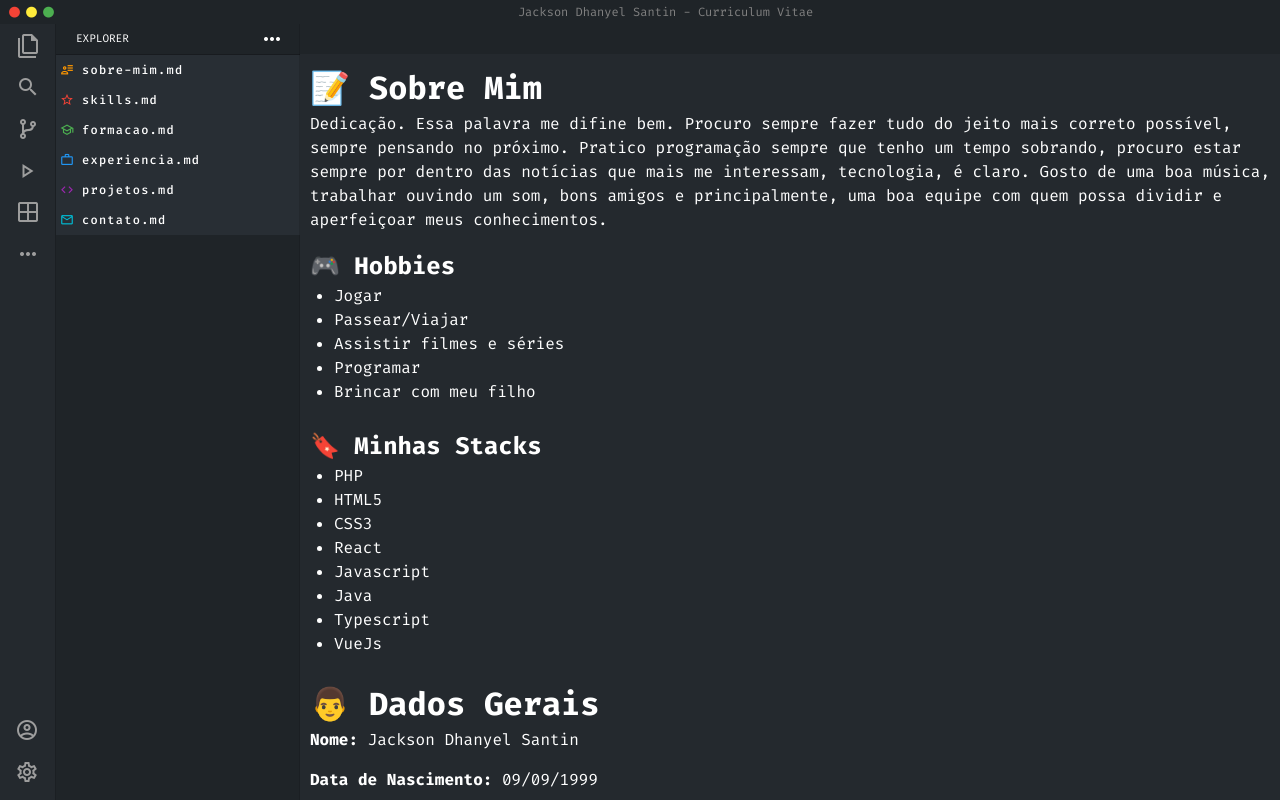
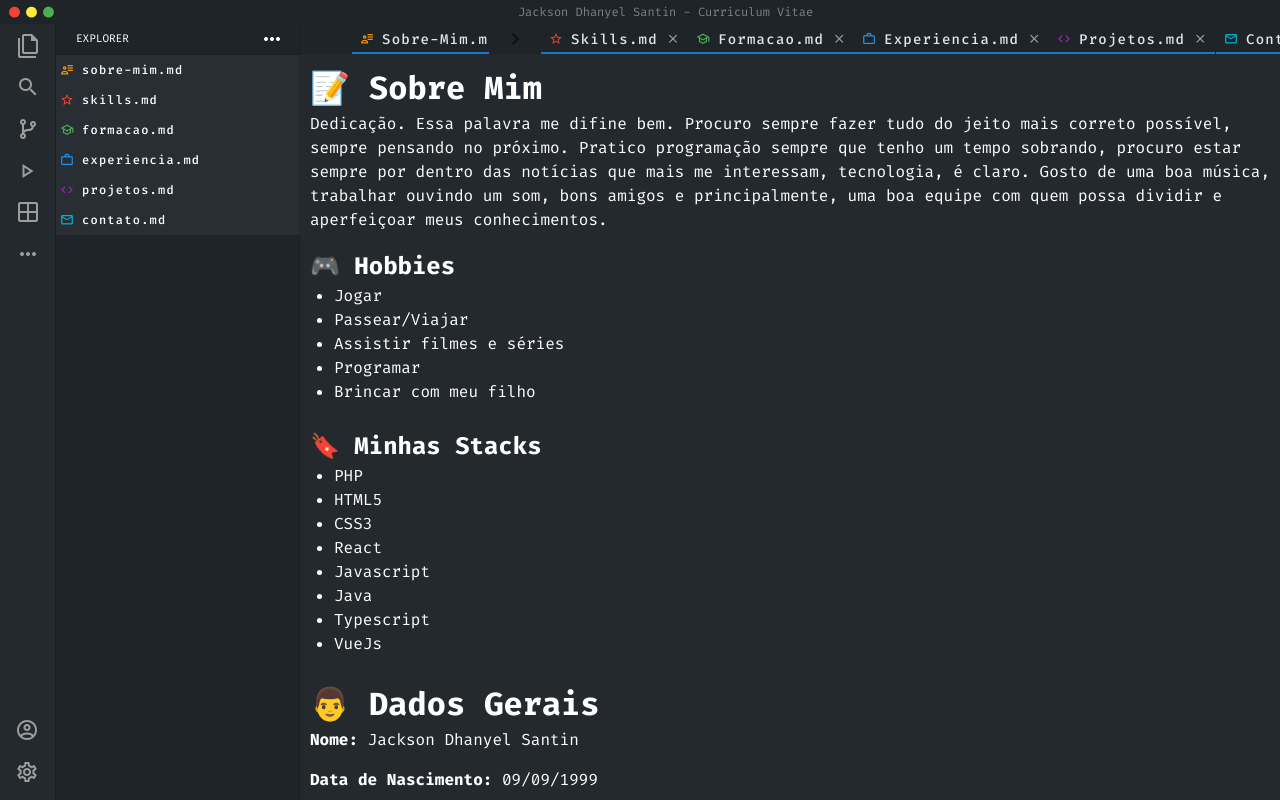
Before and after one commit to JacksonSantin/curriculum_vitae_atualizado, a Vue app: page / in a window 1280 px wide. Shown: the top 800 px of the page. Built offline with nearby package versions, Linux system fonts and the light colour scheme; what vue-sweetalert2 would draw is missing.

Commit message:
:sparkles: Feat: Adicionada abas

```diff
--- a/src/App.vue
+++ b/src/App.vue
@@ -8,9 +8,7 @@
       <side-bar />
     </v-navigation-drawer>
 
-    <main-vue>
-      <router-view></router-view>
-    </main-vue>
+    <main-vue />
   </v-app>
 </template>
 
--- a/src/components/app-bar.vue
+++ b/src/components/app-bar.vue
@@ -1,13 +1,37 @@
 <template>
-  <v-app-bar color="#1f2428" app clipped-right flat height="30"> </v-app-bar>
+  <v-app-bar color="#1f2428" app clipped-right flat height="30">
+    <v-tabs v-for="(tab, idx) in tabs" :key="idx">
+      <v-tab class="d-flex align-center justify-content-between pa-2">
+        <v-icon left size="14" :color="tab.colorIcon"> {{tab.icon}} </v-icon>
+        <span class="tab-span">{{tab.title}}.</span> <span class="extension">md</span>
+        <v-icon right size="14" color="grey"> mdi-close </v-icon>
+      </v-tab>
+    </v-tabs>
+  </v-app-bar>
 </template>
 
 <script>
 export default {
-
-}
+  data: () => ({
+    tabs: [
+      {colorIcon: "orange", icon: "mdi-account-details-outline", title: "sobre-mim"},
+      {colorIcon: "red", icon: "mdi-star-outline", title: "skills"},
+      {colorIcon: "green", icon: "mdi-school-outline", title: "formacao"},
+      {colorIcon: "blue", icon: "mdi-briefcase-outline", title: "experiencia"},
+      {colorIcon: "purple", icon: "mdi-code-tags", title: "projetos"},
+      {colorIcon: "cyan", icon: "mdi-email-outline", title: "contato"},
+    ]
+  })
+};
 </script>
 
-<style>
-
+<style scoped>
+.tab-span {
+  color: #E1E4E8;
+  text-transform: capitalize;
+}
+.extension {
+  color: #E1E4E8;
+  text-transform: lowercase;
+}
 </style>
--- a/src/components/navigation-drawer.vue
+++ b/src/components/navigation-drawer.vue
@@ -30,20 +30,22 @@
             >
           </template>
 
-          <v-list>
-            <v-list-item v-for="(item, index) in socialNetworks" :key="index">
-              <v-list-item-action>
+          <v-list style="background-color: #1b1f23 !important" nav>
+            <v-list-item
+              class="pa-0"
+              v-for="(item, index) in socialNetworks"
+              :key="index"
+            >
               <v-btn
                 fab
                 icon
-                  x-small
+                small
                 :elevation="0"
                 class="white--text font-weight-bold"
-                  @click="window.open(item.link)"
+                @click="openLink(item.link)"
               >
-                  <v-icon small> {{ item.icon }} </v-icon>
+                <v-icon> {{ item.icon }} </v-icon>
               </v-btn>
-              </v-list-item-action>
             </v-list-item>
           </v-list>
         </v-menu>
@@ -82,6 +84,11 @@
       },
     ],
   }),
+  methods: {
+    openLink(link) {
+      window.open(link);
+    },
+  },
 };
 </script>
 
--- a/src/components/side-bar.vue
+++ b/src/components/side-bar.vue
@@ -7,7 +7,7 @@
     </v-toolbar>
     <v-divider class="divider"></v-divider>
     <v-tabs vertical v-model="activeTab" background-color="#1f2428" v-for="(tab, idx) in tabs" :key="idx">
-      <v-tab class="justify-start pl-15 tabs">
+      <v-tab  class="justify-start pl-15 tabs">
         <v-icon left size="14" :color="tab.colorIcon"> {{tab.icon}} </v-icon>
         <span class="tab-span">{{tab.title}}</span>
       </v-tab>
--- a/src/main.js
+++ b/src/main.js
@@ -4,8 +4,8 @@
 import App from './App.vue'
 import VueSweetalert2 from 'vue-sweetalert2';
 import vuetify from './plugins/vuetify'
+import router from './router'
 import Prism from 'prismjs';
-import router from './router'
 import 'sweetalert2/dist/sweetalert2.min.css';
 import 'prismjs/themes/prism-okaidia.css';
 import 'prismjs/plugins/command-line/prism-command-line.css';
--- a/src/view/skills.vue
+++ b/src/view/skills.vue
@@ -5,7 +5,7 @@
 </template>
 
 <script>
-import MarkdownIt from 'markdown-it';
+import MarkdownIt from "markdown-it";
 
 export default {
   data() {
@@ -21,8 +21,7 @@
 - Vue: 80%
 
 
-`
-
+`,
     };
   },
   computed: {
--- a/src/view/sobre.vue
+++ b/src/view/sobre.vue
@@ -5,7 +5,7 @@
 </template>
 
 <script>
-import MarkdownIt from 'markdown-it';
+import MarkdownIt from "markdown-it";
 
 export default {
   data() {
@@ -50,8 +50,7 @@
 [![Whatsapp](https://img.shields.io/badge/-Whatsapp-25D366?style=for-the-badge&logo=whatsapp&logoColor=white)](https://api.whatsapp.com/send?phone=54996262629)
 
 
-`
-
+`,
     };
   },
   computed: {
```
Lines whose indentation alone changed are shown as unchanged.
